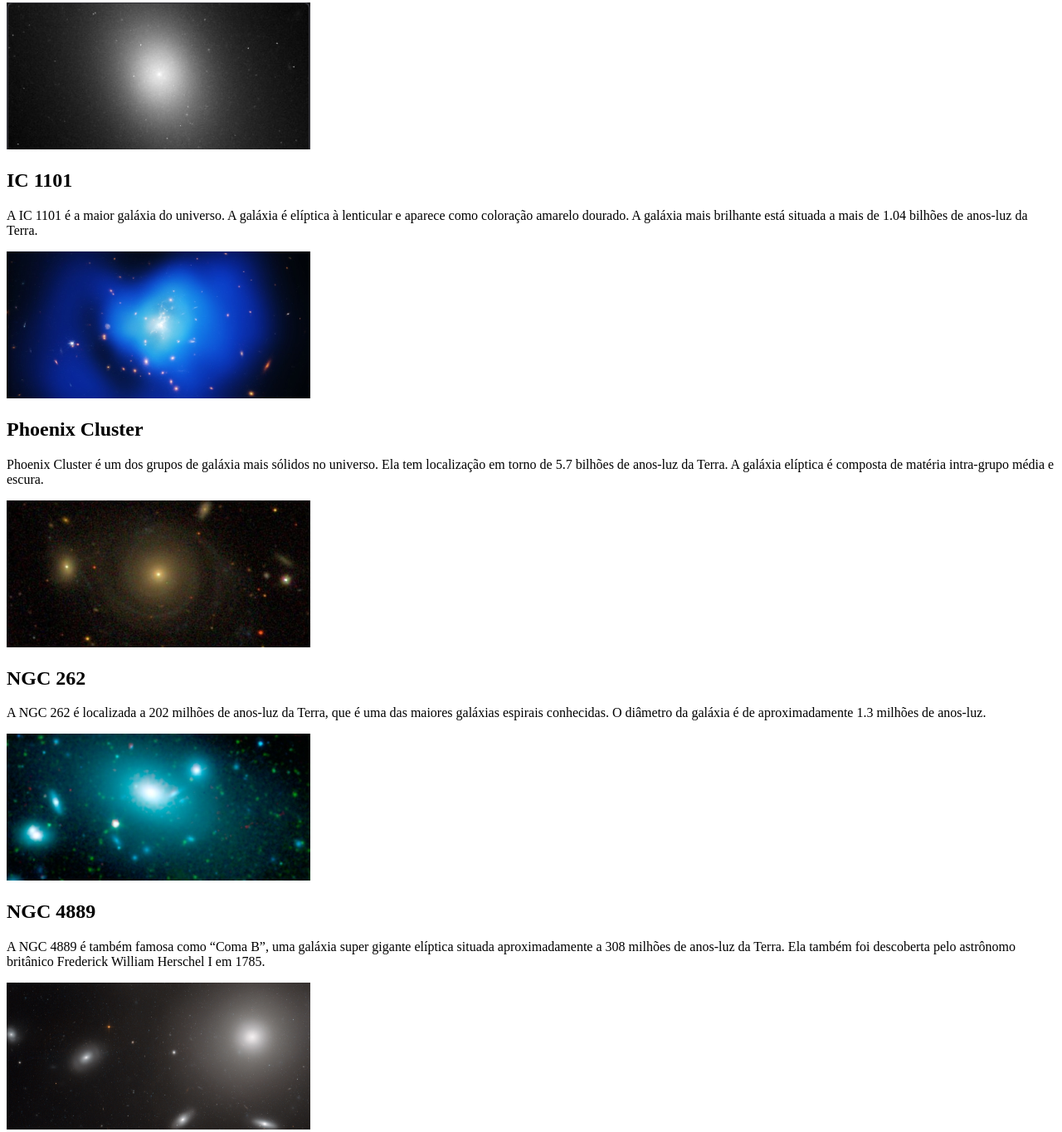
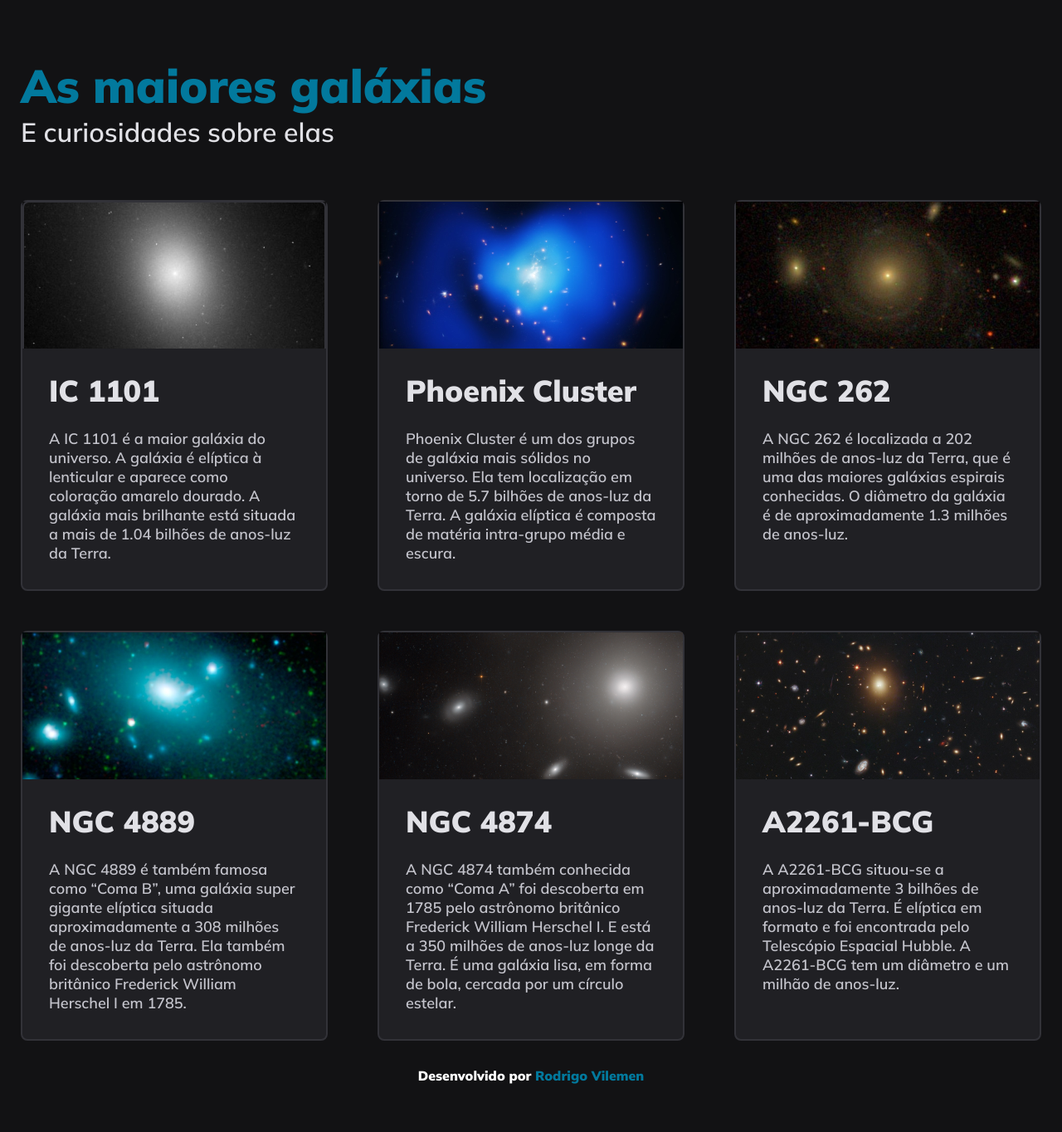
Before and after one commit to r-vilemen/galaxies, a plain HTML site: page index.html in a window 1280 px wide. Shown: the part 5-1369 px from the top of the page at 83% size. Drawn offline with Linux system fonts and the light colour scheme.

Commit message:
fix styles and add name

```diff
--- a/index.html
+++ b/index.html
@@ -4,11 +4,21 @@
     <meta charset="UTF-8" />
     <meta name="viewport" content="width=device-width, initial-scale=1.0" />
 
+    <link rel="preconnect" href="https://fonts.googleapis.com" />
+    <link rel="preconnect" href="https://fonts.gstatic.com" crossorigin />
     <link rel="shortcut icon" href="./assets/icon.jpeg" />
     <title>Galaxies ☄️</title>
 
     <link rel="stylesheet" href="styles.css" />
+    <link
+      href="https://fonts.googleapis.com/css2?family=Mulish:wght@400;600;900&display=swap"
+      rel="stylesheet"
+    />
   </head>
+  <header>
+    <h1>As maiores galáxias</h1>
+    <p>E curiosidades sobre elas</p>
+  </header>
   <body>
     <main>
       <div class="card">
@@ -73,5 +83,14 @@
         </p>
       </div>
     </main>
+    <footer>
+      Desenvolvido por
+      <a
+        href="https://www.linkedin.com/in/rodrigo-vilemen/
+      "
+        target="_blank"
+        >Rodrigo Vilemen</a
+      >
+    </footer>
   </body>
 </html>
--- a/styles.css
+++ b/styles.css
@@ -0,0 +1,96 @@
+* {
+  margin: 0;
+  padding: 0;
+  box-sizing: border-box;
+}
+
+:root {
+  font-family: Mulish;
+}
+
+body::-webkit-scrollbar {
+  width: 6px;
+}
+
+body::-webkit-scrollbar-track {
+  background: #121214;
+}
+
+body::-webkit-scrollbar-thumb {
+  background-color: #02799d;
+  border-radius: 20px;
+  border: 3px solid #02799d;
+}
+
+::-moz-selection {
+  background-color: #02799d;
+  color: #000;
+}
+
+::selection {
+  background-color: #02799d;
+  color: #000;
+}
+
+header h1 {
+  font-weight: 900;
+  font-size: 56px;
+  line-height: 72px;
+  color: #02799d;
+}
+
+header p {
+  font-weight: 600;
+  font-size: 32px;
+  line-height: 40px;
+  color: #e1e1e6;
+}
+
+main {
+  display: grid;
+  margin-top: 62px;
+  grid-template-columns: repeat(3, 370px);
+  place-content: center;
+  gap: 48px 60px;
+}
+
+body {
+  background: #121214;
+  display: grid;
+  justify-content: center;
+  padding: 72px 104px;
+}
+
+.card {
+  border: 2px solid #323238;
+  background: #202024;
+  border-radius: 8px;
+}
+
+.card h2 {
+  font-size: 36px;
+  font-weight: 900;
+  color: #e1e1e6;
+  padding: 24px 32px 0;
+}
+
+.card p {
+  padding: 24px 32px 32px;
+  font-size: 18px;
+  color: #c4c4cc;
+  font-weight: 600;
+}
+
+footer {
+  color: #ffff;
+  font-weight: bold;
+  text-align: center;
+  margin-top: 2rem;
+  margin-bottom: -2rem;
+}
+
+footer a {
+  color: #02799d;
+  text-decoration: none;
+  font-weight: bold;
+}
```
